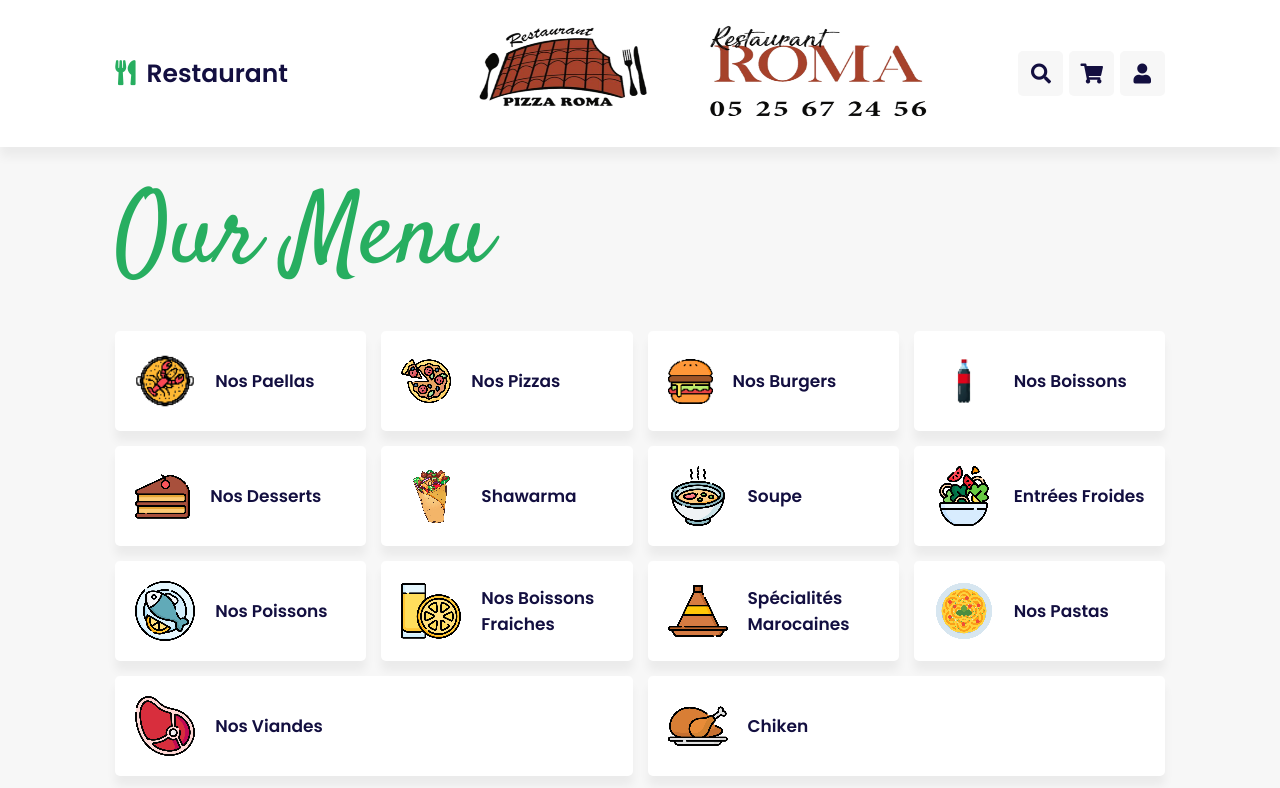
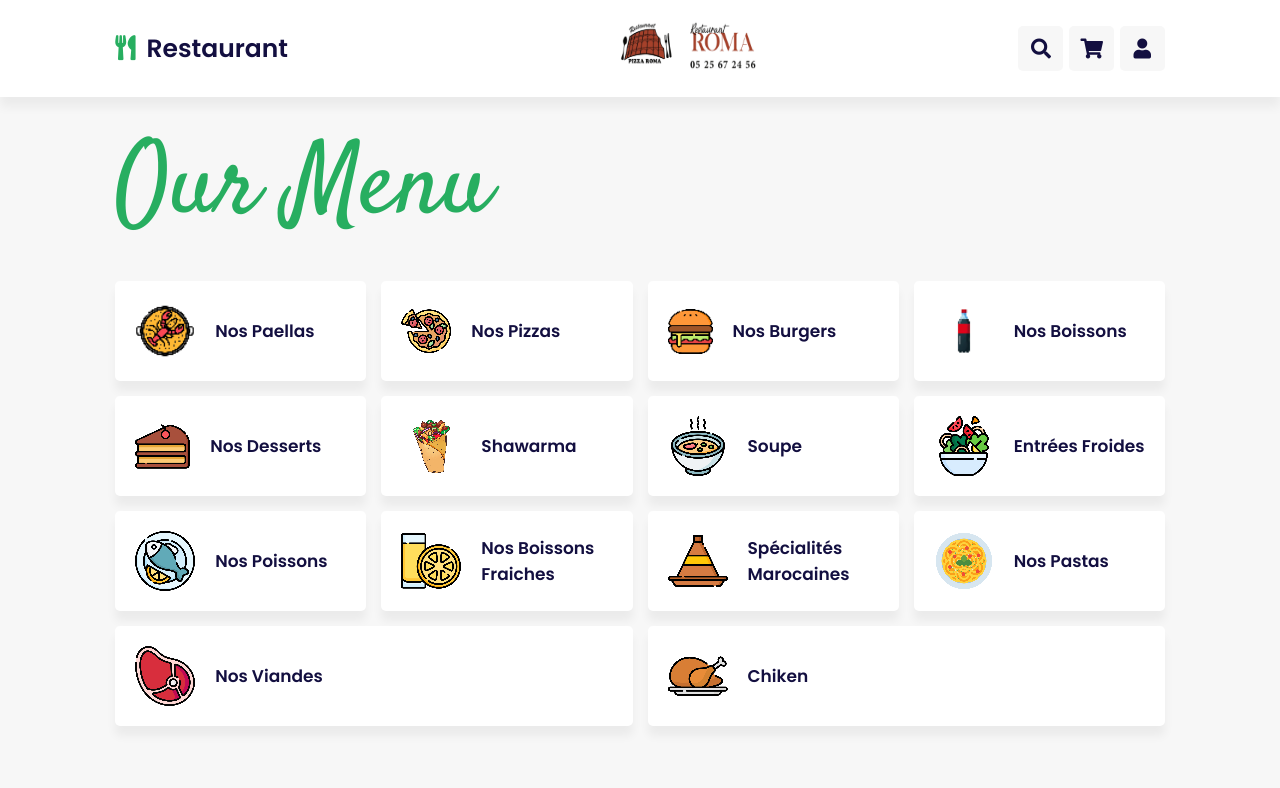
Before and after one commit to ayoubmarka/a, a plain HTML site: page index.html in a window 1280 px wide. Shown: the top 788 px of the page. Drawn offline with Linux system fonts and the light colour scheme.

Commit message:
Update style.css

```diff
--- a/css/style.css
+++ b/css/style.css
@@ -1084,8 +1084,8 @@ section {
   }
 }
  .header .navbar img {
-    width: 500px;
-    height: 100px;
+    width: 150px;
+    height: 50px;
   }
 
 @media (max-width: 768px) {
```
